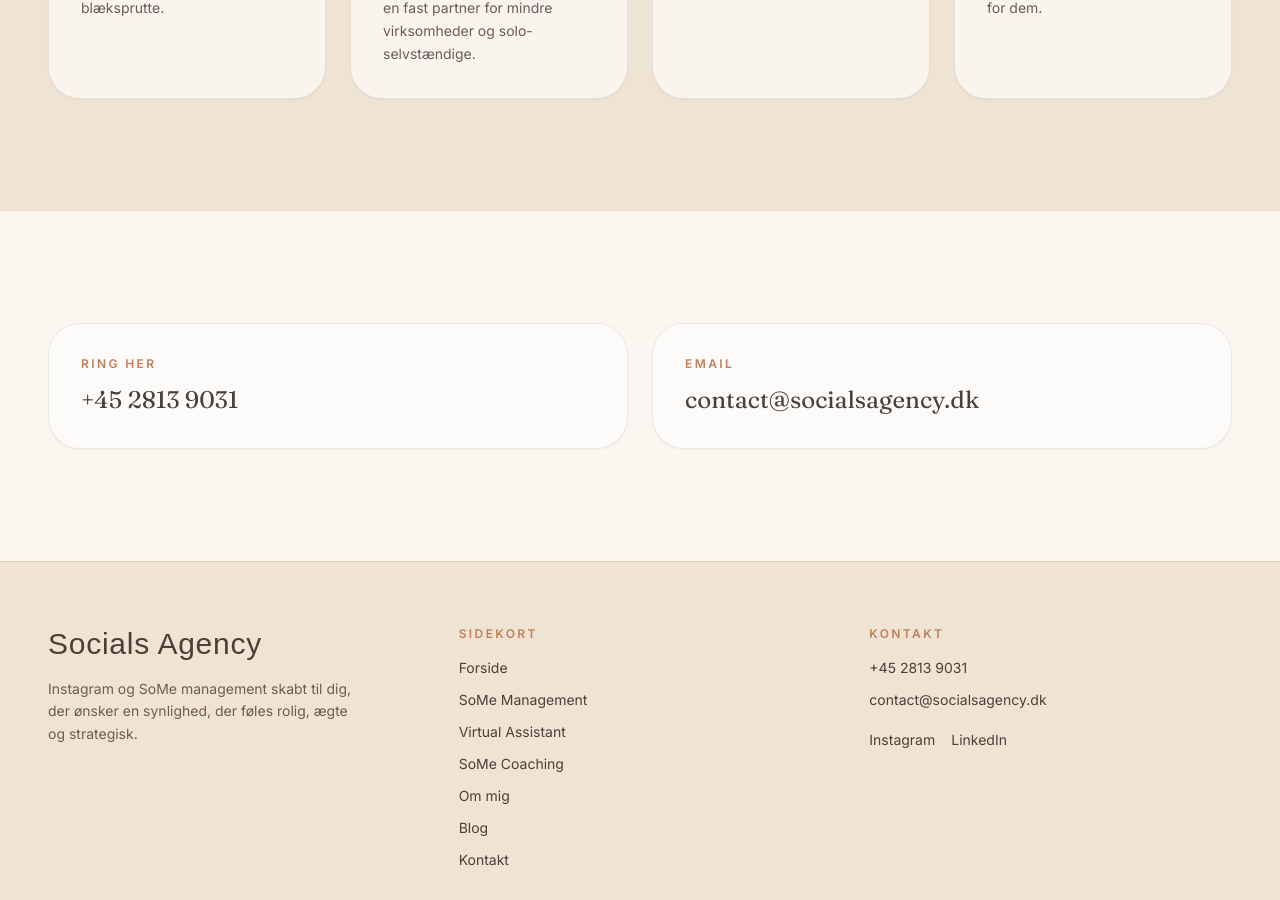
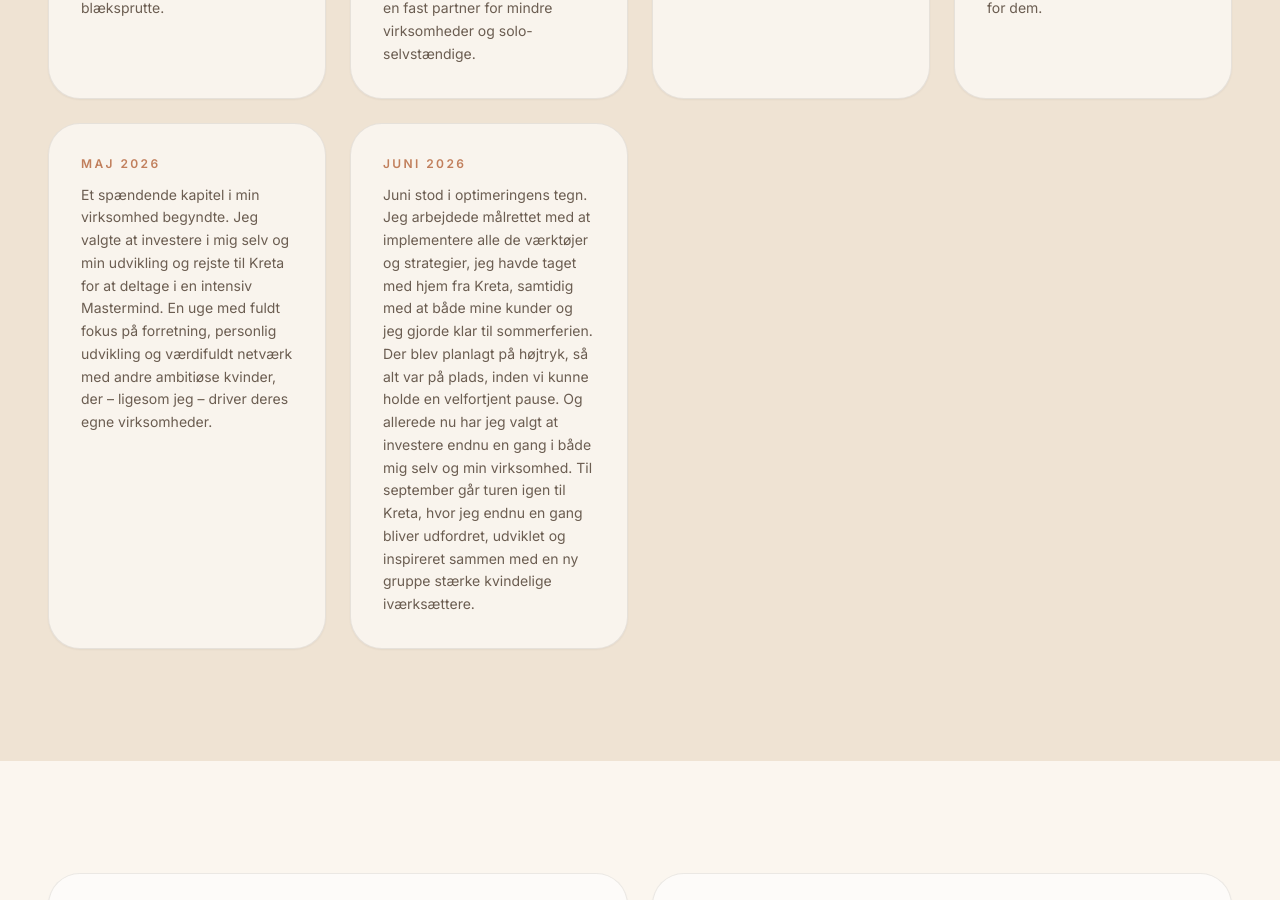
Before and after one commit to AnjaLLehmann/Socials-Agency, a Next.js app: page /om-mig in a window 1280 px wide. Shown: the part 1380-2280 px from the top of the page. Built offline with nearby package versions, Linux system fonts and the light colour scheme; a web font is replaced by a local one.

Commit message:
Add files via upload
add boxes in the menu 'about me'

```diff
--- a/app/om-mig/page.tsx
+++ b/app/om-mig/page.tsx
@@ -24,6 +24,14 @@ const timeline = [
   {
     period: "Januar 2026",
     text: "Starten af 2026 går med at sætte langsigtede mål og delmål, så forretningen hele tiden rykker sig fremad. Året er kun lige startet, og jeg tror på, at alle muligheder er åbne — så længe man selv er modtagelig for dem.",
+  },
+  {
+    period: "Maj 2026",
+    text: "Et spændende kapitel i min virksomhed begyndte. Jeg valgte at investere i mig selv og min udvikling og rejste til Kreta for at deltage i en intensiv Mastermind. En uge med fuldt fokus på forretning, personlig udvikling og værdifuldt netværk med andre ambitiøse kvinder, der – ligesom jeg – driver deres egne virksomheder.",
+  },
+  {
+    period: "Juni 2026",
+    text: "Juni stod i optimeringens tegn. Jeg arbejdede målrettet med at implementere alle de værktøjer og strategier, jeg havde taget med hjem fra Kreta, samtidig med at både mine kunder og jeg gjorde klar til sommerferien. Der blev planlagt på højtryk, så alt var på plads, inden vi kunne holde en velfortjent pause. Og allerede nu har jeg valgt at investere endnu en gang i både mig selv og min virksomhed. Til september går turen igen til Kreta, hvor jeg endnu en gang bliver udfordret, udviklet og inspireret sammen med en ny gruppe stærke kvindelige iværksættere.",
   },
 ];
 
```
